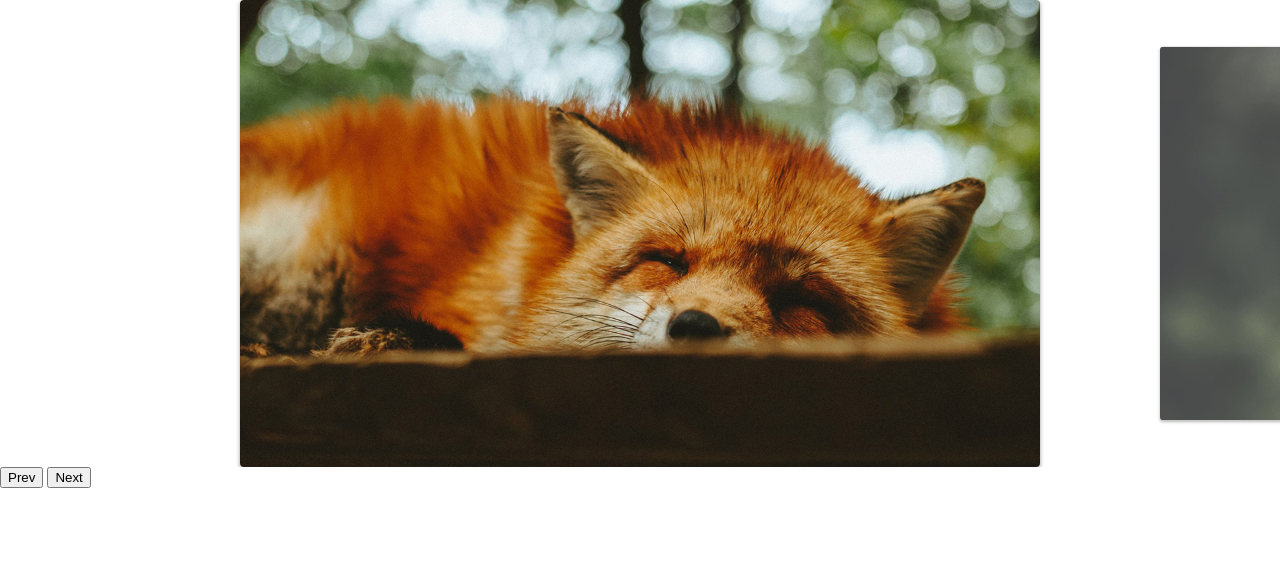
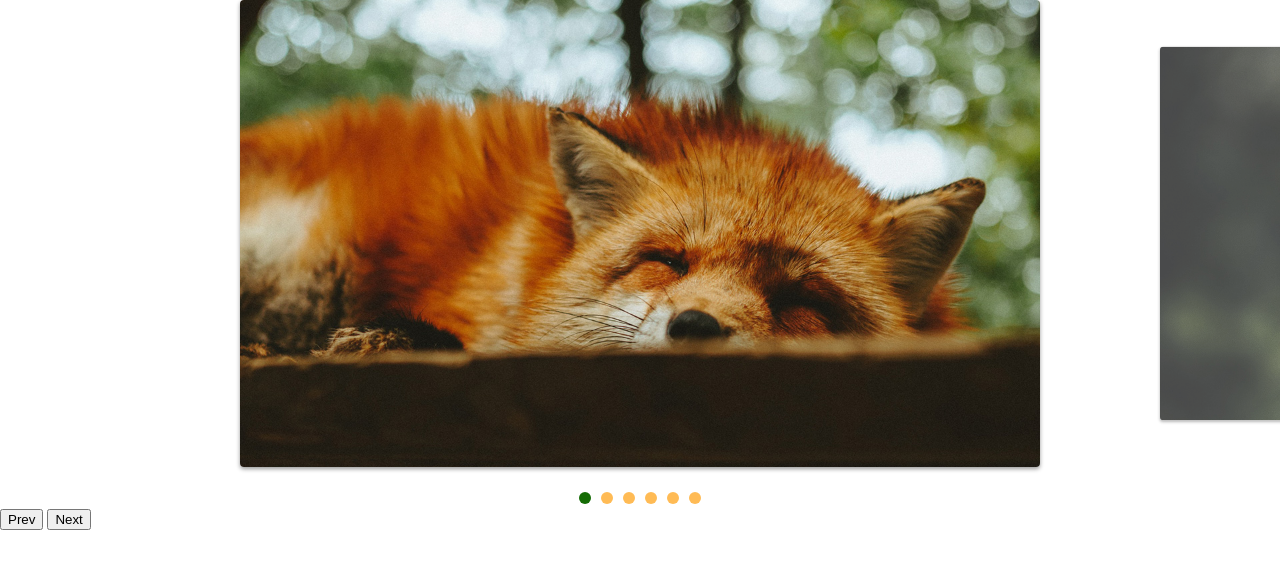
Before and after one commit to larissayasmim/projeto_slide, a plain HTML site: page index.html in a window 1280 px wide. Drawn offline with Linux system fonts and the light colour scheme.

Commit message:
Adiciona marcador para cada lâmina do slide

```diff
--- a/css/style.css
+++ b/css/style.css
@@ -43,3 +43,24 @@ img {
   opacity: 1;
   transform: scale(1);
 }
+
+[data-control="slide"] {
+  display: flex;
+  justify-content: center;
+  margin-top: 20px;
+}
+
+[data-control="slide"] li a {
+  display: block;
+  width: 12px;
+  height: 12px;
+  background: #FB5;
+  border-radius: 50%;
+  overflow: hidden;
+  text-indent: -999px;
+  margin: 5px;
+}
+
+[data-control="slide"] li.active a, [data-control="slide"] li a:hover {
+  background: rgb(21, 108, 5);
+}
--- a/js/script.js
+++ b/js/script.js
@@ -4,4 +4,6 @@ const slide = new SlideNav('.slide', '.slide-wrapper');
 slide.init();
 slide.addArrow('.prev', '.next');
 
+slide.addControl();
+
 console.log(slide);
--- a/js/slide.js
+++ b/js/slide.js
@@ -6,6 +6,7 @@ export class Slide {
     this.wrapper = document.querySelector(wrapper);
     this.dist = { finalPosition: 0, startX: 0, movement: 0 }
     this.activeClass = 'active';
+    this.changeEvent = new Event('changeEvent');
   }
 
   transition(active) {
@@ -96,6 +97,7 @@ export class Slide {
     this.slidesIndexNav(index);
     this.dist.finalPosition = activeSlide.position;
     this.changeActiveClass();
+    this.wrapper.dispatchEvent(this.changeEvent);
   }
 
   changeActiveClass() {
@@ -145,6 +147,11 @@ export class Slide {
 }
 
 export class SlideNav extends Slide {
+  constructor(slide, wrapper) {
+    super(slide, wrapper);
+    this.bindControlEvents();
+  }
+
   addArrow(prev, next) {
     this.prevElement = document.querySelector(prev);
     this.nextElement = document.querySelector(next);
@@ -155,4 +162,40 @@ export class SlideNav extends Slide {
     this.prevElement.addEventListener('click', this.activePrevSlide);
     this.nextElement.addEventListener('click', this.activeNextSlide);
   }
+
+  createControl() {
+    const control = document.createElement('ul');
+    control.dataset.control = 'slide';
+    this.slideArray.forEach((item, index) => {
+      control.innerHTML += `<li><a href="#slide${index + 1}">${index + 1}</a></li>`;
+    });
+    this.wrapper.appendChild(control);
+    return control;
+  }
+
+  eventControl(item, index) {
+    item.addEventListener('click', (event) => {
+      event.preventDefault();
+      this.changeSlide(index);
+    });
+    this.wrapper.addEventListener('changeEvent', this.activeControlItem);
+  }
+
+  activeControlItem() {
+    this.controlArray.forEach(item => item.classList.remove(this.activeClass));
+    this.controlArray[this.index.active].classList.add(this.activeClass);
+  }
+
+  addControl(customControl) {
+    this.control = document.querySelector(customControl) || this.createControl();
+    this.controlArray = [...this.control.children];
+
+    this.activeControlItem();
+    this.controlArray.forEach(this.eventControl);
+  }
+
+  bindControlEvents() {
+    this.eventControl = this.eventControl.bind(this);
+    this.activeControlItem = this.activeControlItem.bind(this);
+  }
 }
```
